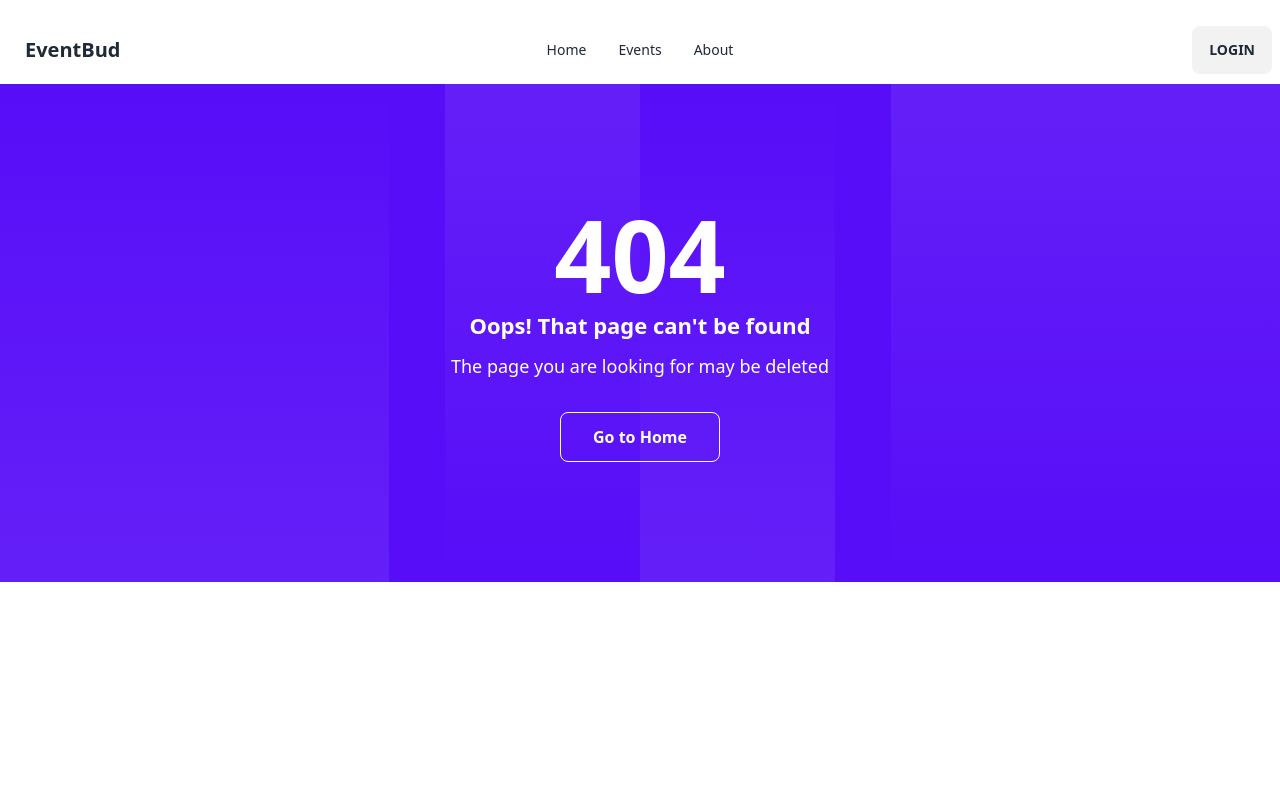
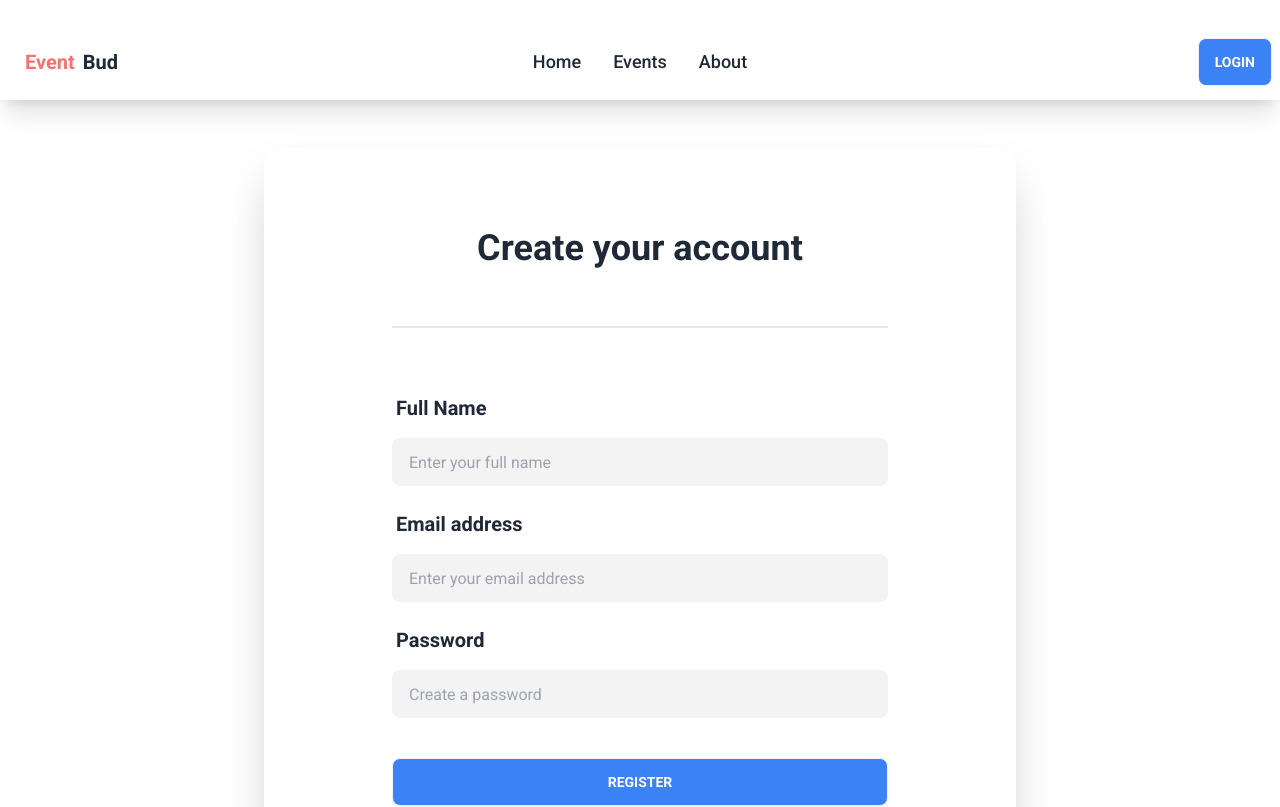
Before and after one commit to tanimtorikul/eventbud-management, a React (Vite) app: page /register in a window 1280 px wide. Before the commit this address had no page. Shown: the top 807 px of the page. Built offline with nearby package versions, Linux system fonts and the light colour scheme.

Commit message:
added services section in home page, added login and register page and installed firebase

```diff
--- a/package.json
+++ b/package.json
@@ -10,6 +10,7 @@
     "preview": "vite preview"
   },
   "dependencies": {
+    "firebase": "^10.4.0",
     "localforage": "^1.10.0",
     "match-sorter": "^6.3.1",
     "react": "^18.2.0",
--- a/src/ErrorPage/Errorpage.jsx
+++ b/src/ErrorPage/Errorpage.jsx
@@ -4,7 +4,7 @@ import Navbar from '../Pages/Shared/Navbar/Navbar';
 
 const Errorpage = () => {
   return (
-    <div className='max-w-7xl mx-auto'>
+    <div className='max-w-[1440px] mx-auto'>
       <Navbar></Navbar>
       <section className="relative z-10 bg-primary py-[120px]">
         <div className="container">
--- /dev/null
+++ b/src/Firebase/firebase.config.js
@@ -0,0 +1,14 @@
+
+import { initializeApp } from "firebase/app";
+
+const firebaseConfig = {
+  apiKey: "AIzaSyDYC6R7gQL8UfS1G5ocK-OqJJ8UI8zLXmU",
+  authDomain: "event-management-auth-709cc.firebaseapp.com",
+  projectId: "event-management-auth-709cc",
+  storageBucket: "event-management-auth-709cc.appspot.com",
+  messagingSenderId: "427252361",
+  appId: "1:427252361:web:ac01d0893db8212f854458"
+};
+
+// Initialize Firebase
+const app = initializeApp(firebaseConfig);
--- a/src/Layouts/MainLayout.jsx
+++ b/src/Layouts/MainLayout.jsx
@@ -6,7 +6,7 @@ const MainLayout = () => {
   return (
     <div className='flex flex-col min-h-screen font-roboto'>
       <div className='py-2 flex-grow'>
-        <div className='max-w-[1400px] mx-auto'>
+        <div className='max-w-[1440px] mx-auto'>
          <div>
          <Navbar />
          </div>
--- a/src/Pages/Home/Home.jsx
+++ b/src/Pages/Home/Home.jsx
@@ -1,15 +1,22 @@
-import React from 'react';
-import Banner from './Banner';
-import Services from '../../components/Services/Services';
-
+import React from "react";
+import Banner from "./Banner";
+import Services from "../../components/Services/Services";
+import { useLoaderData } from "react-router-dom";
 
 const Home = () => {
-    return (
-        <div className=''>
-            <Banner></Banner>
-            <Services></Services>
-        </div>
-    );
+  const services = useLoaderData();
+  console.log(services);
+  return (
+    <div className="">
+      <Banner></Banner>
+      <h2 className='mt-24 text-4xl text-center font-bold mb-12'>Our Services</h2>
+      <div className="grid md:grid-cols-3 gap-6">
+      {services.map((service) => (
+        <Services service={service}></Services>
+      ))}
+      </div>
+    </div>
+  );
 };
 
 export default Home;
--- /dev/null
+++ b/src/Pages/Login/Login.jsx
@@ -0,0 +1,57 @@
+import React from "react";
+import { Link } from "react-router-dom";
+
+const Login = () => {
+  const handleLogin = () => {
+
+  }
+  return (
+    <>
+      <div className="hero px-4 md:px-0 my-12">
+
+        <div className="card w-full md:w-[752px] py-12 shadow-2xl bg-base-100">
+          <form onSubmit={handleLogin} className="card-body w-full md:w-[560px] mx-auto">
+          <h2 className="text-4xl text-center font-semibold mb-[50px]">Login your account</h2>
+          <p className="border border-[#E7E7E7] mb-[50px]"></p>
+            <div className="form-control">
+              <label className="label">
+                <span className="text-xl font-semibold mb-2">Email address</span>
+              </label>
+              <input
+                type="email"
+                name="email"
+                placeholder="Enter your email address"
+                className="input bg-[#F3F3F3] mb-2"
+                required
+              />
+            </div>
+            <div className="form-control">
+              <label className="label">
+                <span className="text-xl font-semibold mb-2">Password</span>
+              </label>
+              <input
+                type="password"
+                name="password"
+                placeholder="Enter your password"
+                className="input bg-[#F3F3F3]"
+                required
+              />
+              <label className="label">
+                <a href="#" className="label-text-alt link link-hover text-base">
+                  Forgot password?
+                </a>
+              </label>
+            </div>
+            <div className="form-control mt-6">
+              <button className="btn bg-blue-500 hover:bg-blue-600 text-white">Login</button>
+            </div>
+            <h2 className="text-center text-lg font-medium">Don't Have An Account? <Link to='/register'><span className="text-red-400">Register</span></Link> </h2>
+          </form>
+
+        </div>
+      </div>
+    </>
+  );
+};
+
+export default Login;
--- /dev/null
+++ b/src/Pages/Registration/Registration.jsx
@@ -0,0 +1,75 @@
+import React from "react";
+import { Link } from "react-router-dom";
+
+const Registration = () => {
+  const handleRegister = () => {
+    // Handle registration logic here
+  };
+
+  return (
+    <>
+      <div className="hero px-4 md:px-0 my-12">
+        <div className="card w-full md:w-[752px] py-12 shadow-2xl bg-base-100">
+          <form
+            onSubmit={handleRegister}
+            className="card-body w-full md:w-[560px] mx-auto"
+          >
+            <h2 className="text-4xl text-center font-semibold mb-[50px]">
+              Create your account
+            </h2>
+            <p className="border border-[#E7E7E7] mb-[50px]"></p>
+            <div className="form-control">
+              <label className="label">
+                <span className="text-xl font-semibold mb-2">Full Name</span>
+              </label>
+              <input
+                type="text"
+                name="name"
+                placeholder="Enter your full name"
+                className="input bg-[#F3F3F3] mb-2"
+                required
+              />
+            </div>
+            <div className="form-control">
+              <label className="label">
+                <span className="text-xl font-semibold mb-2">Email address</span>
+              </label>
+              <input
+                type="email"
+                name="email"
+                placeholder="Enter your email address"
+                className="input bg-[#F3F3F3] mb-2"
+                required
+              />
+            </div>
+            <div className="form-control">
+              <label className="label">
+                <span className="text-xl font-semibold mb-2">Password</span>
+              </label>
+              <input
+                type="password"
+                name="password"
+                placeholder="Create a password"
+                className="input bg-[#F3F3F3] mb-2"
+                required
+              />
+            </div>
+            <div className="form-control mt-6">
+              <button className="btn bg-blue-500 hover:bg-blue-600 text-white">
+                Register
+              </button>
+            </div>
+            <h2 className="text-center text-lg font-medium">
+              Already have an account?{" "}
+              <Link to="/login">
+                <span className="text-red-400">Login</span>
+              </Link>{" "}
+            </h2>
+          </form>
+        </div>
+      </div>
+    </>
+  );
+};
+
+export default Registration;
--- a/src/Pages/Shared/Navbar/Navbar.jsx
+++ b/src/Pages/Shared/Navbar/Navbar.jsx
@@ -1,19 +1,36 @@
 import React from "react";
-import { NavLink } from "react-router-dom";
+import { Link, NavLink } from "react-router-dom";
 
 const Navbar = () => {
   const navLinks = (
     <>
-      <li>
-        <NavLink to='/'>Home</NavLink>
+      <li className="text-lg font-medium">
+        <NavLink
+          to="/"
+          activeClassName="active-link"
+          activeStyle={{ fontWeight: "extrabold" }}
+        >
+          Home
+        </NavLink>
       </li>
-      <li>
-        <NavLink to='/event'>Events</NavLink>
+      <li className="text-lg font-medium">
+        <NavLink
+          to="/events"
+          activeClassName="active-link"
+          activeStyle={{ fontWeight: "bold" }}
+        >
+          Events
+        </NavLink>
       </li>
-      <li>
-        <NavLink to='about'>About</NavLink>
+      <li className="text-lg font-medium">
+        <NavLink
+          to="/about"
+          activeClassName="active-link"
+          activeStyle={{ fontWeight: "bold" }}
+        >
+          About
+        </NavLink>
       </li>
-
     </>
   );
   return (
@@ -40,18 +57,23 @@ const Navbar = () => {
             tabIndex={0}
             className="menu menu-sm dropdown-content mt-3 z-[1] p-2 shadow bg-base-100 rounded-box w-52"
           >
-         {navLinks}
+            {navLinks}
           </ul>
         </div>
-        <a className="btn btn-ghost normal-case text-xl">EventBud</a>
+        <Link to="/" className="btn btn-ghost normal-case text-xl">
+          <span className="text-red-400">Event</span>Bud
+        </Link>
       </div>
       <div className="navbar-center hidden lg:flex">
-        <ul className="menu menu-horizontal px-1">
-            {navLinks}
-        </ul>
+        <ul className="menu menu-horizontal px-1">{navLinks}</ul>
       </div>
       <div className="navbar-end">
-        <a className="btn">Login</a>
+        <Link
+          to="/login"
+          className="btn bg-blue-500 hover:bg-blue-600 text-white"
+        >
+          Login
+        </Link>
       </div>
     </div>
   );
--- a/src/components/Services/Services.jsx
+++ b/src/components/Services/Services.jsx
@@ -1,22 +1,19 @@
 import React from "react";
-import { useLoaderData } from "react-router-dom";
 
-const Services = () => {
+const Services = ({ service }) => {
+  const { name, image, price, description } = service;
   return (
-    <div>
-      <h2 className="text-4xl text-center mt-20">Our Services</h2>
-      <div className="card card-compact w-96 bg-base-100 shadow-xl">
-        <figure>
-          <img
-            src="/images/stock/photo-1606107557195-0e29a4b5b4aa.jpg"
-            alt="Shoes"
-          />
-        </figure>
-        <div className="card-body">
-          <h2 className="card-title">Shoes!</h2>
-          <p>If a dog chews shoes whose shoes does he choose?</p>
-          <div className="card-actions justify-end">
-            <button className="btn btn-primary">Buy Now</button>
+    <div className="mb-10">
+      <div className="rounded-lg overflow-hidden shadow-lg">
+        <img src={image} alt={name} className="w-full h-56 object-cover" />
+        <div className="px-6 py-4">
+          <h2 className="text-2xl font-semibold text-gray-800 mb-2">{name}</h2>
+          <p className="text-gray-600 mb-4">{description}</p>
+          <div className="flex justify-between items-center">
+            <p className="text-green-500 text-lg font-semibold">{price}</p>
+            <button className="bg-blue-500 text-white py-2 px-4 rounded-full hover:bg-blue-600 transition duration-300 ease-in-out">
+              Details
+            </button>
           </div>
         </div>
       </div>
```
Also changed, not shown: public/services.json (+19 -28 lines), src/Routes/Router.jsx (+15 -0 lines), 1 other file (tests, documents, lock files or other folders).
